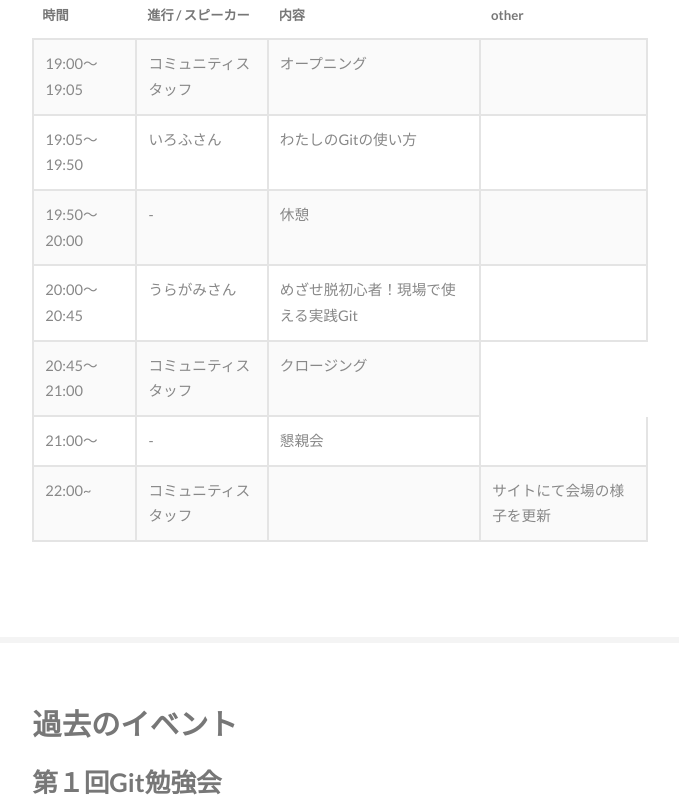
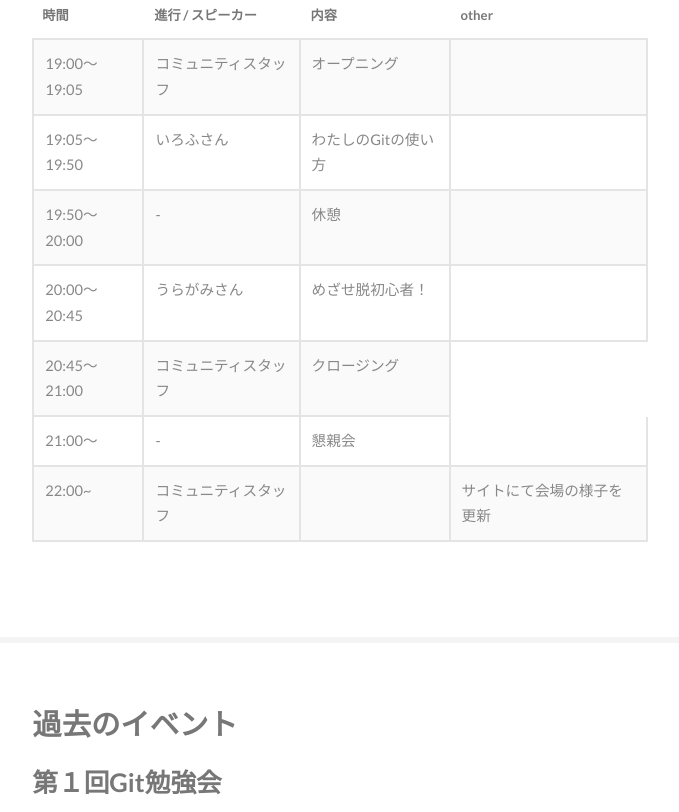
Before and after one commit to zaitsu4413/ichGitSample, a plain HTML site: page index.html in a window 1280 px wide. Shown: the part 1302-2114 px from the top of the page, without its empty margins (153-832 px from the left). Drawn offline with Linux system fonts and the light colour scheme.

Commit message:
うらがみさんのセッションタイトルを更新した

```diff
--- a/index.html
+++ b/index.html
@@ -111,7 +111,7 @@
                                 <tr>
                                     <td>20:00〜20:45</td>
 									<td>うらがみさん</td>
-                                    <td>めざせ脱初心者！現場で使える実践Git</td>
+                                    <td>めざせ脱初心者！</td>
                                     <td></td>
                                 </tr>
                                 <tr>
```
